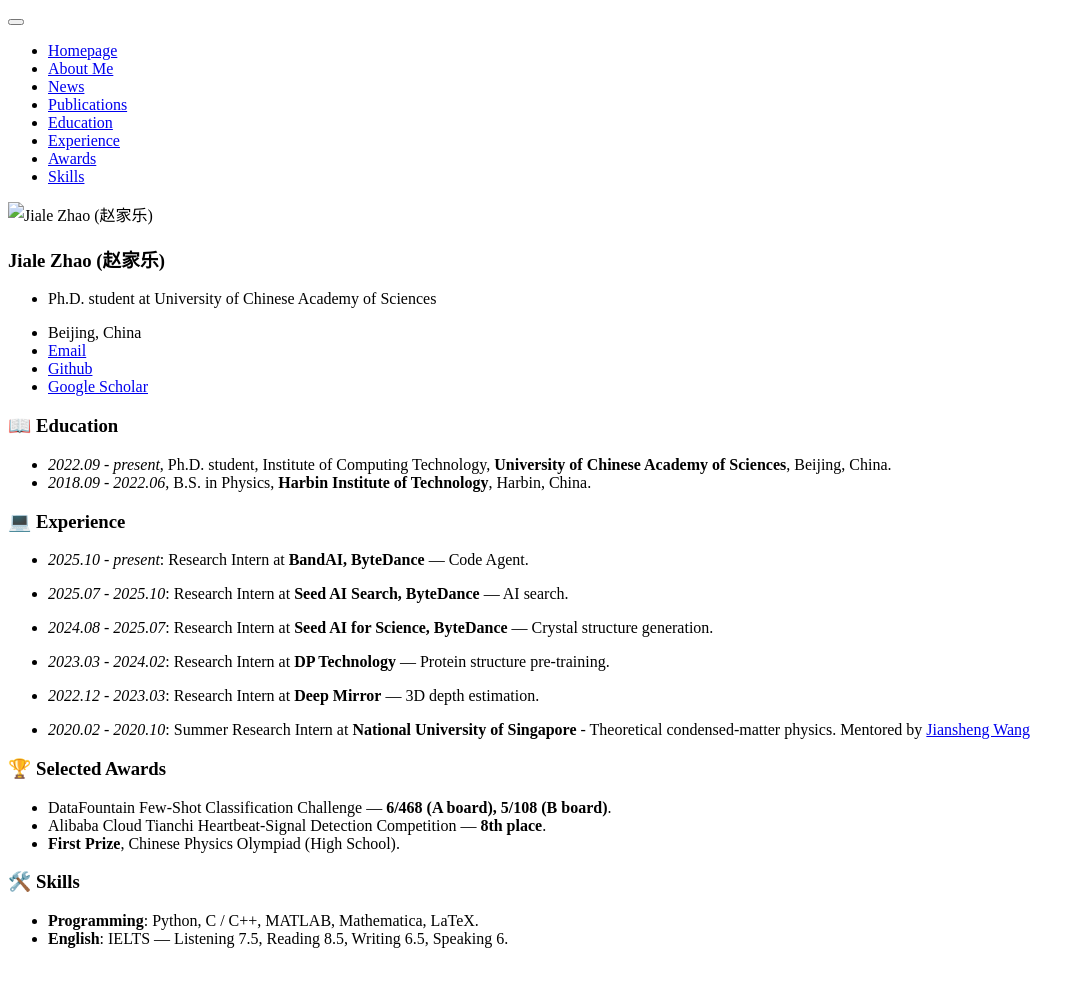
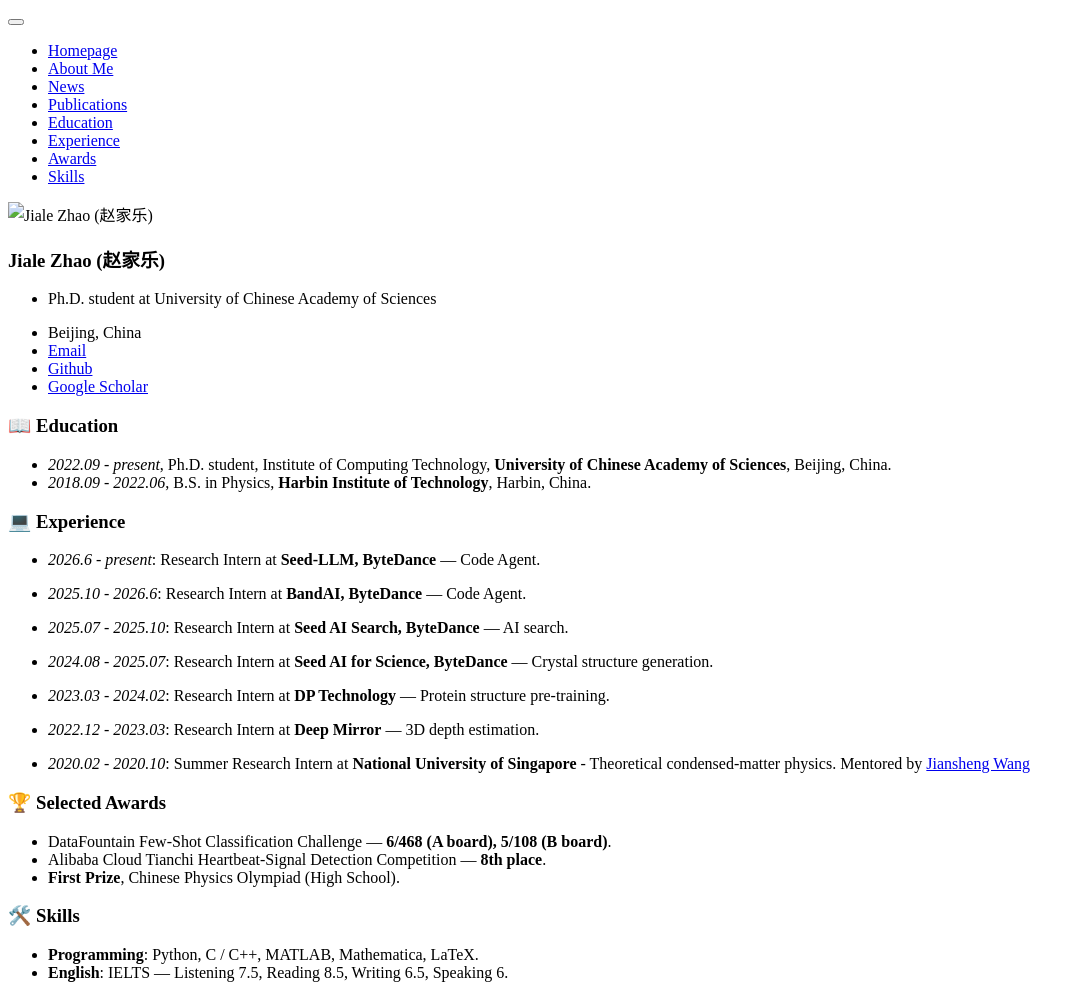
Before and after one commit to Heisenburger2020/Heisenburger2020.github.io, a Jekyll site: the page built from _pages/includes/others.md, in a window 1280 px wide. Shown: the whole page, without its empty margins (0-1085 px from the left). Built offline with Jekyll 4.4.1, drawn with Linux system fonts in a browser that asks for light colours; our own code applies the rules of GitHub Pages for plain Markdown files; before the commit the page ends 964 px from its top, so only the background shows below that.

Commit message:
update paper

```diff
--- a/_pages/includes/others.md
+++ b/_pages/includes/others.md
@@ -4,7 +4,8 @@
 
 
 # 💻 Experience
-- *2025.10 - present*: Research Intern at **BandAI, ByteDance** — Code Agent.
+- *2026.6 - present*: Research Intern at **Seed-LLM, ByteDance** — Code Agent.
+- *2025.10 - 2026.6*: Research Intern at **BandAI, ByteDance** — Code Agent.
   <!-- Scaling SWE datasets and building a code-agent benchmark. Built **Scale-SWE** (10k+ downloads on Hugging Face); distilling DeepSeek-3.2 reached **64% on SWE-bench-Verified**, surpassing concurrent GLM-4.7-Flash (59.2%). Built **BeyondSWE**, a search + code-agent benchmark that also covers doc2repo evaluation, plus long-horizon SWE task data. -->
 
 - *2025.07 - 2025.10*: Research Intern at **Seed AI Search, ByteDance** — AI search.
```
Also changed, not shown: _pages/includes/pub.md (+1 -0 lines).
